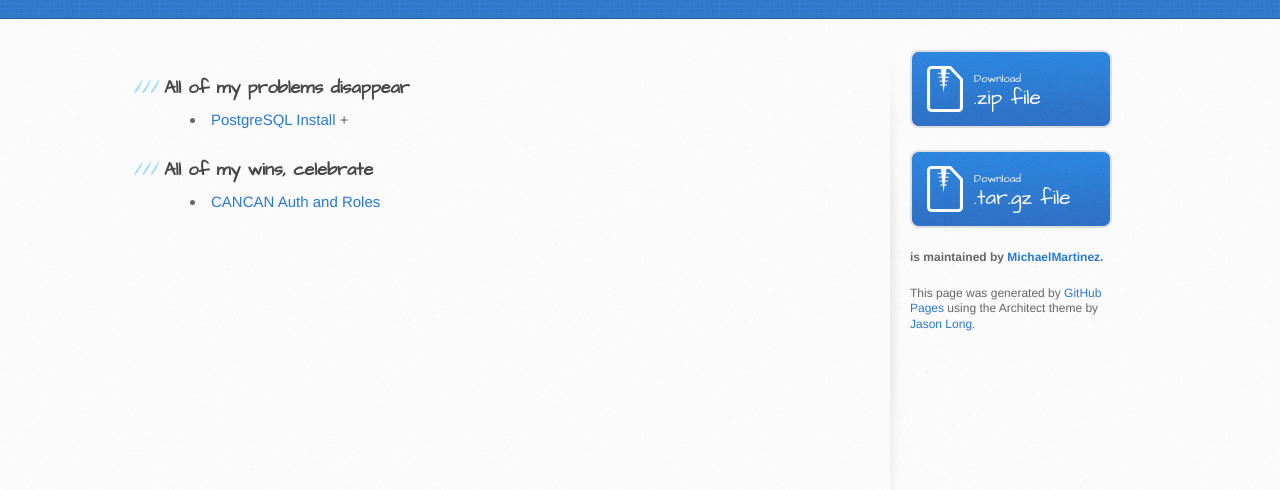
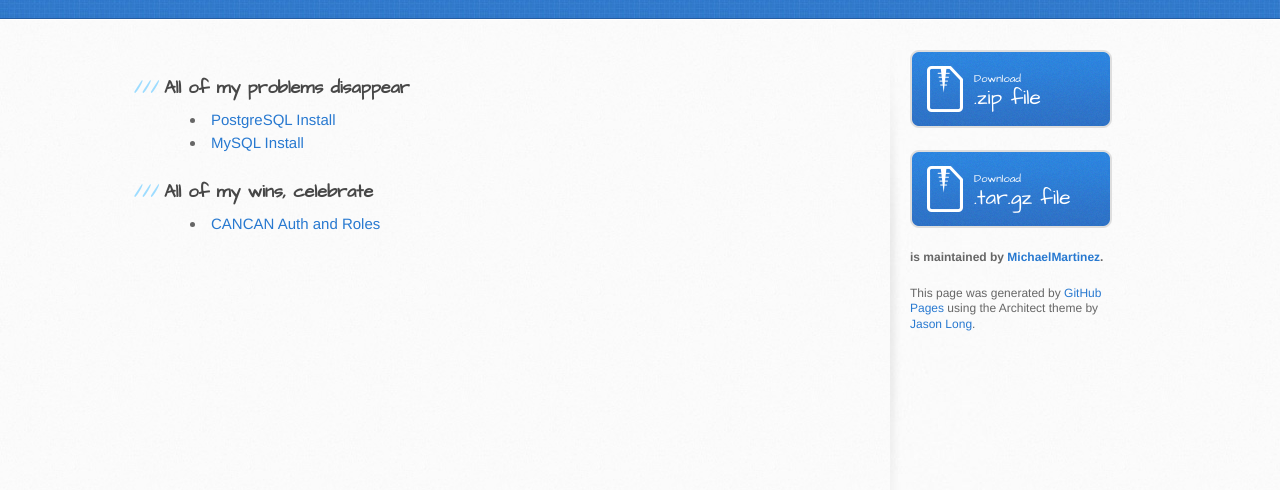
Before and after one commit to MichaelMartinez/solutions-gist, a plain HTML site: page index.html in a window 1280 px wide. Shown: the part 182-672 px from the top of the page. Drawn offline with Linux system fonts and the light colour scheme.

Commit message:
Update gh-pages

```diff
--- a/index.html
+++ b/index.html
@@ -31,10 +31,17 @@
           <h3>All of my problems disappear</h3>
 
 <ul>
+
 <li>
 <a href="https://gist.github.com/2964215">PostgreSQL Install</a>
-+</li>
-</ul><h3>All of my wins, celebrate</h3>
+</li>
+<li>
+<a href="https://gist.github.com/2964292">MySQL Install</a>
+</li>
+
+</ul>
+
+<h3>All of my wins, celebrate</h3>
 
 <ul>
 <li><a href="https://gist.github.com/2703808">CANCAN Auth and Roles</a></li>
```
